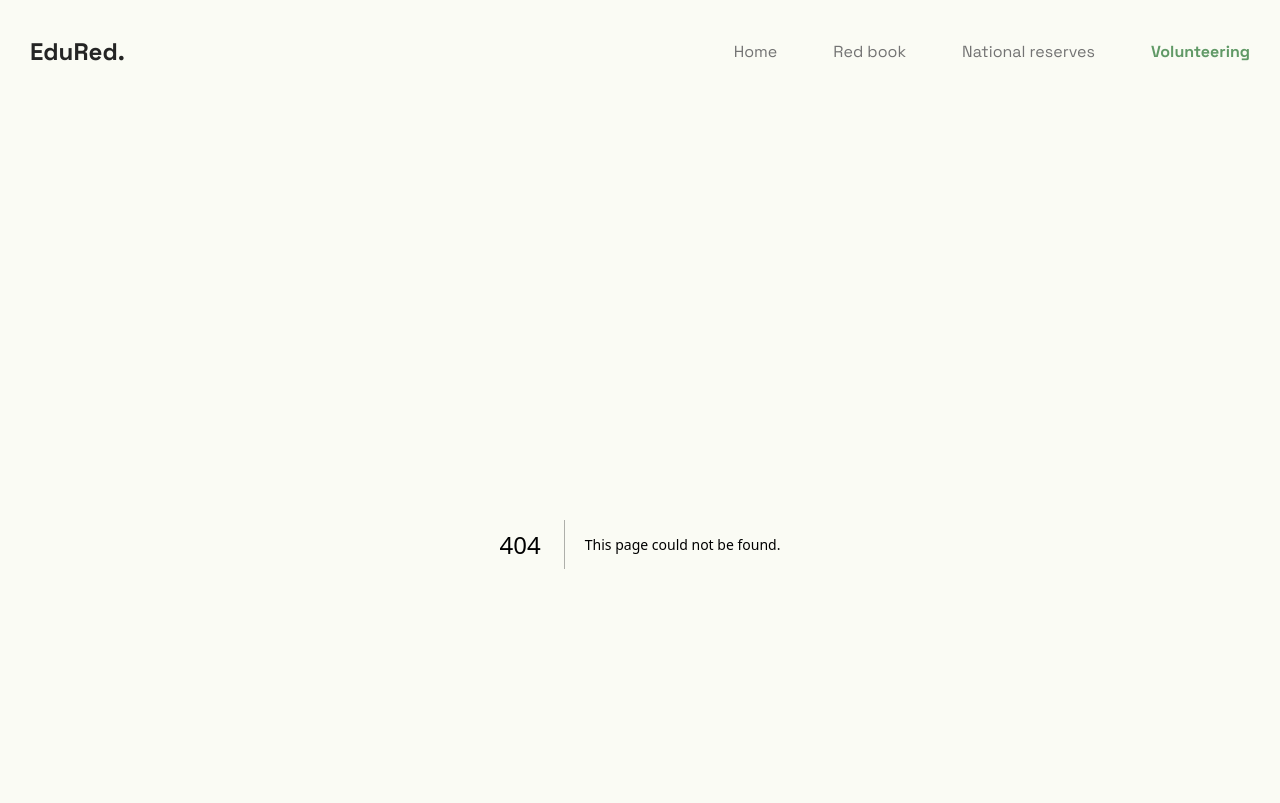
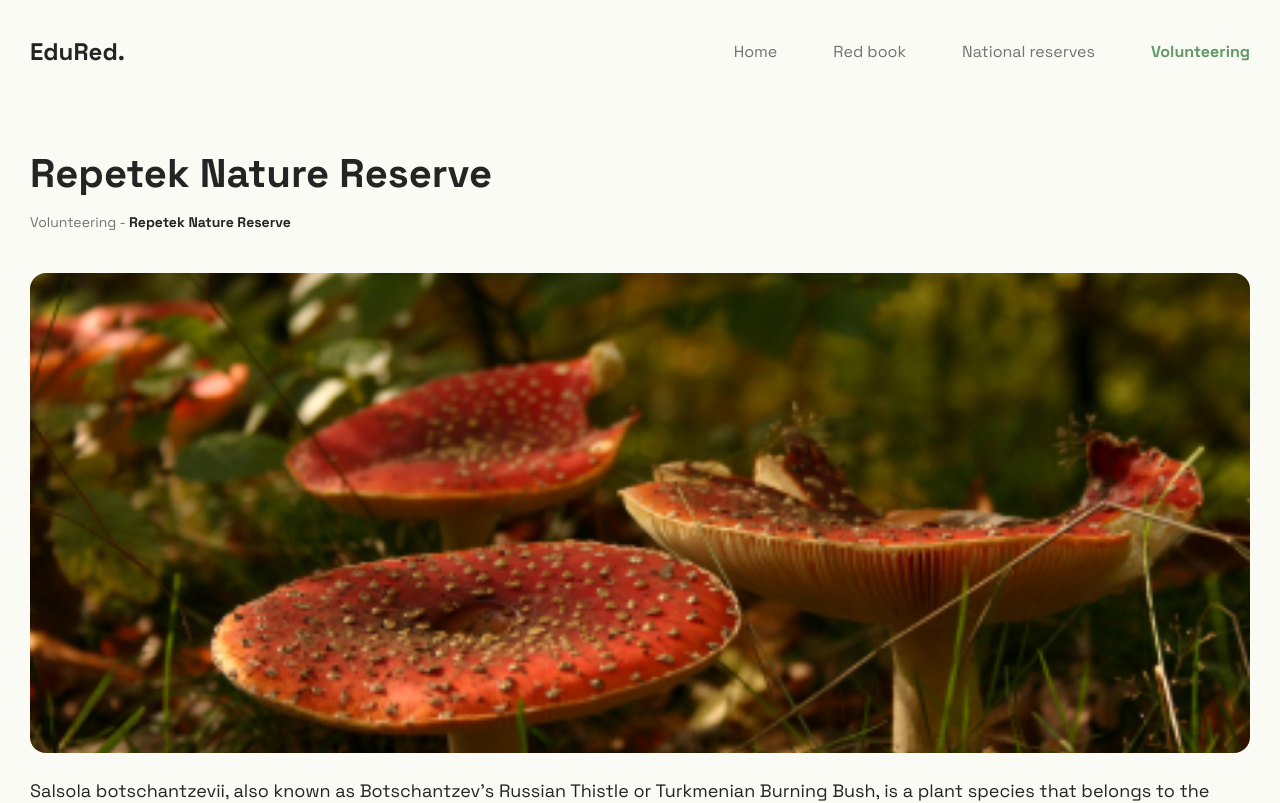
Before and after one commit to Kakabay/edu-red, a Next.js app: page /volunteering/1 in a window 1280 px wide. Before the commit this address had no page. Shown: the top 803 px of the page. Built offline with nearby package versions, Linux system fonts and the light colour scheme.

Commit message:
volunteering router

```diff
--- /dev/null
+++ b/app/volunteering/[volunteering_id]/page.tsx
@@ -0,0 +1,50 @@
+import Contact from "@/components/Contact";
+import ContactForm from "@/components/ContactForm";
+import Container from "@/components/Container";
+import Post from "@/components/Post";
+import { plantRedbook } from "@/data/redbooks";
+import { getItemById } from "@/utils/getById";
+import Link from "next/link";
+
+interface IProps {
+  params: {
+    volunteering_id: string;
+  };
+}
+
+const VolunteeringItem = ({ params }: IProps) => {
+  const { volunteering_id } = params;
+
+  const item = getItemById(volunteering_id, plantRedbook.families[0].items);
+
+  return (
+    <main>
+      <Container className="flex flex-col gap-[80px]">
+        <div className="wrapper flex flex-col gap-[40px]">
+          <div className="red-book-nav flex flex-col gap-[8px]">
+            <h2 className="red-book-title font-bold text-BIT_TITLE text-BLACK">
+              {item.name}
+            </h2>
+            <h3 className="red-book-subnav text-GRAY text-SMALL_TEXT">
+              <Link href={"/volunteering"}>Volunteering</Link> -{" "}
+              <span className="font-bold text-BLACK">{item.name}</span>
+            </h3>
+          </div>
+
+          <Post image={item.img} text={item.text} name={item.img} />
+        </div>
+        <div className="volunteering-info flex justify-between gap-8">
+          <ContactForm />
+          <Contact
+            title="Get in touch with us"
+            phone="+993 62 24 55 55"
+            email="repetek.res@gmail.com"
+            address="M6WG+JCV, Karaul-Kuyu"
+          />
+        </div>
+      </Container>
+    </main>
+  );
+};
+
+export default VolunteeringItem;
--- a/app/volunteering/page.tsx
+++ b/app/volunteering/page.tsx
@@ -1,7 +1,7 @@
-import Container from '@/components/Container';
-import ItemCard from '@/components/ItemCard';
-import { plantRedbook } from '@/data/redbooks';
-import { FunctionComponent } from 'react';
+import Container from "@/components/Container";
+import ItemCard from "@/components/ItemCard";
+import { plantRedbook } from "@/data/redbooks";
+import { FunctionComponent } from "react";
 
 interface VolunteeringProps {}
 
@@ -9,13 +9,24 @@ const Volunteering: FunctionComponent<VolunteeringProps> = () => {
   return (
     <main>
       <Container className="flex flex-col gap-[48px]">
-        <h2 className="volunteering-title font-bold text-BIT_TITLE text-BLACK">Volunteering</h2>
+        <h2 className="volunteering-title font-bold text-BIT_TITLE text-BLACK">
+          Volunteering
+        </h2>
         <section className="red-book-item-list grid grid-cols-3 gap-x-[24px] gap-y-[40px] content-center">
           {plantRedbook
             ? plantRedbook.families[0].items.map((item) => (
-                <ItemCard name={item.name} link={item.img} key={item.id} org="Repetek" />
+                <ItemCard
+                  name={item.name}
+                  img={item.img}
+                  key={item.id}
+                  org="Repetek"
+                  familyId={item.familyId}
+                  id={item.id}
+                  text={item.text}
+                  type="volunteering"
+                />
               ))
-            : 'no items'}
+            : "no items"}
         </section>
       </Container>
     </main>
```
Also changed, not shown: app/volunteering/volunteering-item/page.tsx (deleted, +0 -52 lines).
